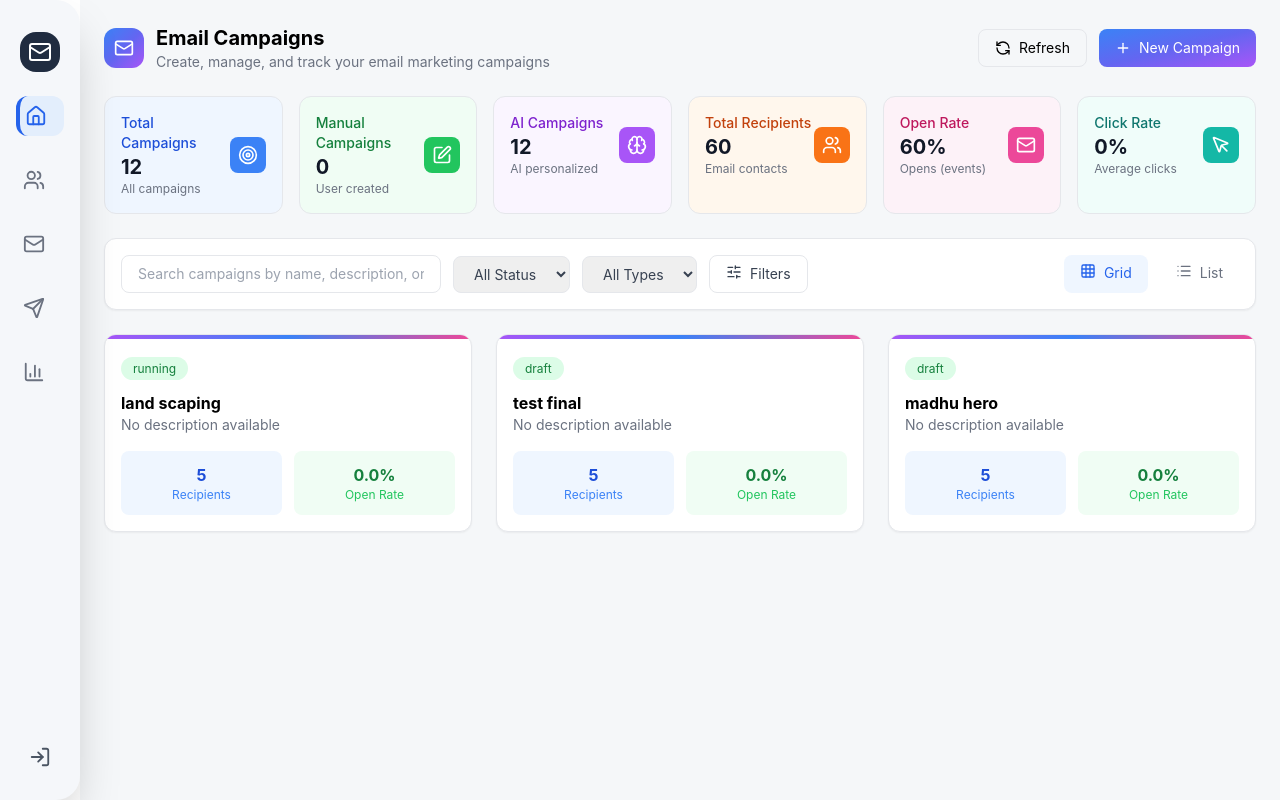
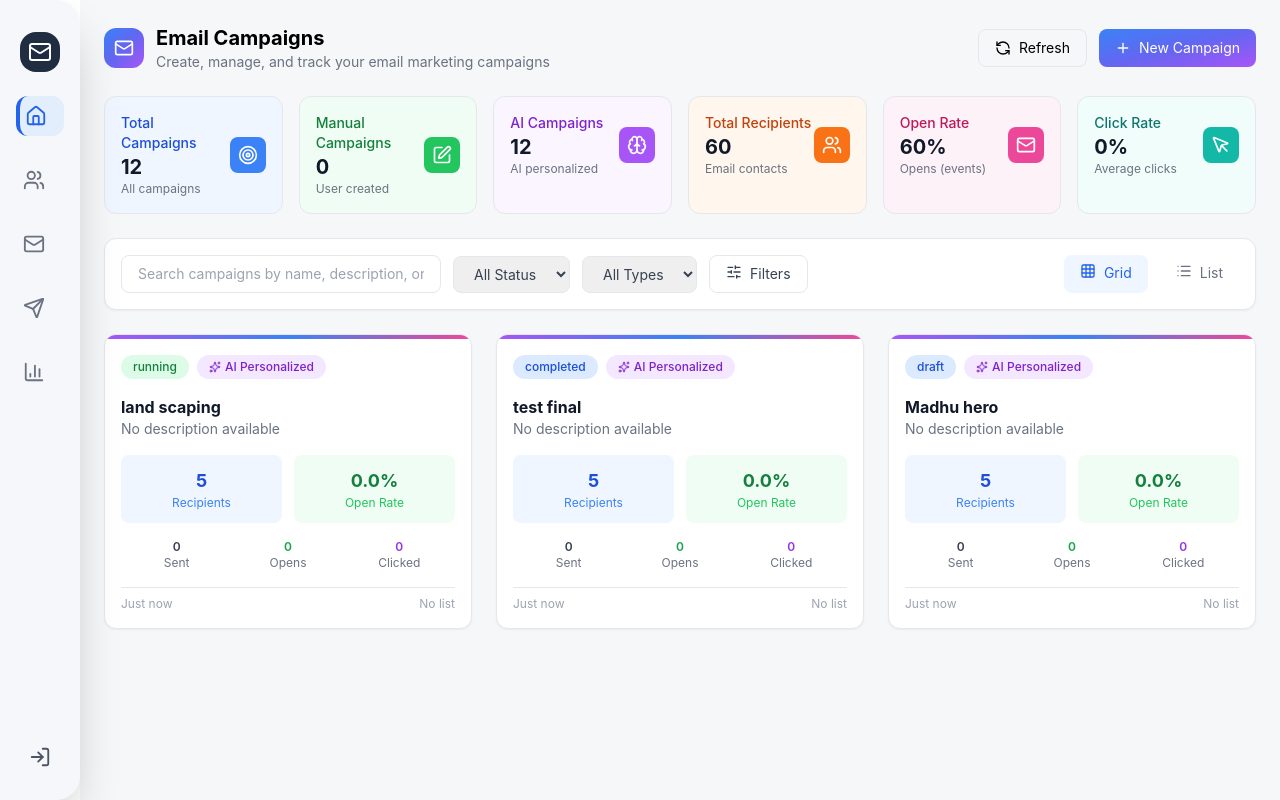
Before and after one commit to techieshruti/Globopersona-project-Frontend-UI-Redesign, a React (Vite) app: page / in a window 1280 px wide. Built offline with nearby package versions, Linux system fonts and the light colour scheme.

Commit message:
added EmailCampaignHeader

```diff
--- a/package.json
+++ b/package.json
@@ -13,7 +13,8 @@
     "@tailwindcss/vite": "^4.1.18",
     "lucide-react": "^0.561.0",
     "react": "^19.2.0",
-    "react-dom": "^19.2.0"
+    "react-dom": "^19.2.0",
+    "react-router-dom": "^7.10.1"
   },
   "devDependencies": {
     "@eslint/js": "^9.39.1",
--- a/src/components/EmailCampaigns/CampaignCard.jsx
+++ b/src/components/EmailCampaigns/CampaignCard.jsx
@@ -1,25 +1,85 @@
-const CampaignCard = ({ status, title, recipients, openRate }) => {
+import { Sparkles } from "lucide-react";
+
+const CampaignCard = ({
+  status,
+  ai = true,
+  title,
+  description,
+  stats,
+  time,
+  list,
+}) => {
   return (
-    <div className="bg-white rounded-xl border shadow-sm overflow-hidden">
+    <div className="bg-white rounded-xl border border-gray-200 shadow-sm overflow-hidden">
+
+      {/* top gradient bar */}
       <div className="h-1 bg-gradient-to-r from-purple-500 via-blue-500 to-pink-500" />
 
-      <div className="p-4">
-        <span className="text-xs px-3 py-1 rounded-full bg-green-100 text-green-700">
-          {status}
-        </span>
+      <div className="p-4 flex flex-col gap-4">
 
-        <h3 className="mt-3 font-bold">{title}</h3>
-        <p className="text-sm text-gray-500">No description available</p>
+        {/* status row */}
+        <div className="flex items-center gap-2 text-xs font-medium">
+          <span
+            className={`px-3 py-1 rounded-full ${
+              status === "running"
+                ? "bg-green-100 text-green-700"
+                : "bg-blue-100 text-blue-700"
+            }`}
+          >
+            {status}
+          </span>
 
-        <div className="flex gap-3 mt-4">
-          <div className="flex-1 bg-blue-50 p-3 rounded-lg text-center">
-            <p className="font-bold text-blue-700">{recipients}</p>
+          {ai && (
+            <span className="flex items-center gap-1 px-3 py-1 rounded-full bg-purple-100 text-purple-700">
+              <Sparkles size={12} />
+              AI Personalized
+            </span>
+          )}
+        </div>
+
+        {/* title */}
+        <div>
+          <h3 className="font-bold text-gray-900">{title}</h3>
+          <p className="text-sm text-gray-500">{description}</p>
+        </div>
+
+        {/* main stats */}
+        <div className="flex gap-3">
+          <div className="flex-1 bg-blue-50 rounded-lg p-3 text-center">
+            <p className="text-lg font-bold text-blue-700">
+              {stats.recipients}
+            </p>
             <p className="text-xs text-blue-500">Recipients</p>
           </div>
-          <div className="flex-1 bg-green-50 p-3 rounded-lg text-center">
-            <p className="font-bold text-green-700">{openRate}</p>
+
+          <div className="flex-1 bg-green-50 rounded-lg p-3 text-center">
+            <p className="text-lg font-bold text-green-700">
+              {stats.openRate}
+            </p>
             <p className="text-xs text-green-500">Open Rate</p>
           </div>
+        </div>
+
+        {/* sent / opens / clicked */}
+        <div className="grid grid-cols-3 text-center text-xs text-gray-500">
+          <div>
+            <p className="font-semibold text-gray-700">{stats.sent}</p>
+            <p>Sent</p>
+          </div>
+          <div>
+            <p className="font-semibold text-green-600">{stats.opens}</p>
+            <p>Opens</p>
+          </div>
+          <div>
+            <p className="font-semibold text-purple-600">{stats.clicked}</p>
+            <p>Clicked</p>
+          </div>
+        </div>
+
+        {/* footer */}
+        <div className="flex justify-between text-xs text-gray-400 pt-2 border-t">
+          <span>{time}</span>
+          <span>{list}</span>
         </div>
       </div>
     </div>
--- a/src/pages/EmailCampaigns.jsx
+++ b/src/pages/EmailCampaigns.jsx
@@ -78,20 +78,44 @@ const campaignData = [
   {
     status: "running",
     title: "land scaping",
-    recipients: 5,
-    openRate: "0.0%",
+    description: "No description available",
+    stats: {
+      recipients: 5,
+      openRate: "0.0%",
+      sent: 0,
+      opens: 0,
+      clicked: 0,
+    },
+    time: "Just now",
+    list: "No list",
+  },
+  {
+    status: "completed",
+    title: "test final",
+    description: "No description available",
+    stats: {
+      recipients: 5,
+      openRate: "0.0%",
+      sent: 0,
+      opens: 0,
+      clicked: 0,
+    },
+    time: "Just now",
+    list: "No list",
   },
   {
     status: "draft",
-    title: "test final",
-    recipients: 5,
-    openRate: "0.0%",
-  },
-  {
-    status: "draft",
-    title: "madhu hero",
-    recipients: 5,
-    openRate: "0.0%",
+    title: "Madhu hero",
+    description: "No description available",
+    stats: {
+      recipients: 5,
+      openRate: "0.0%",
+      sent: 0,
+      opens: 0,
+      clicked: 0,
+    },
+    time: "Just now",
+    list: "No list",
   },
 ];
 
```
Also changed, not shown: 1 other file (tests, documents, lock files or other folders).
